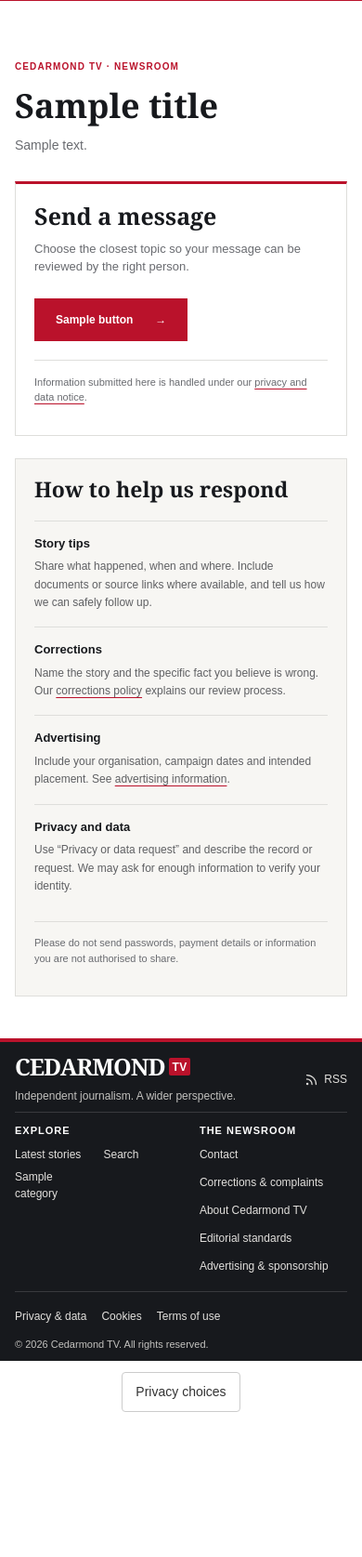
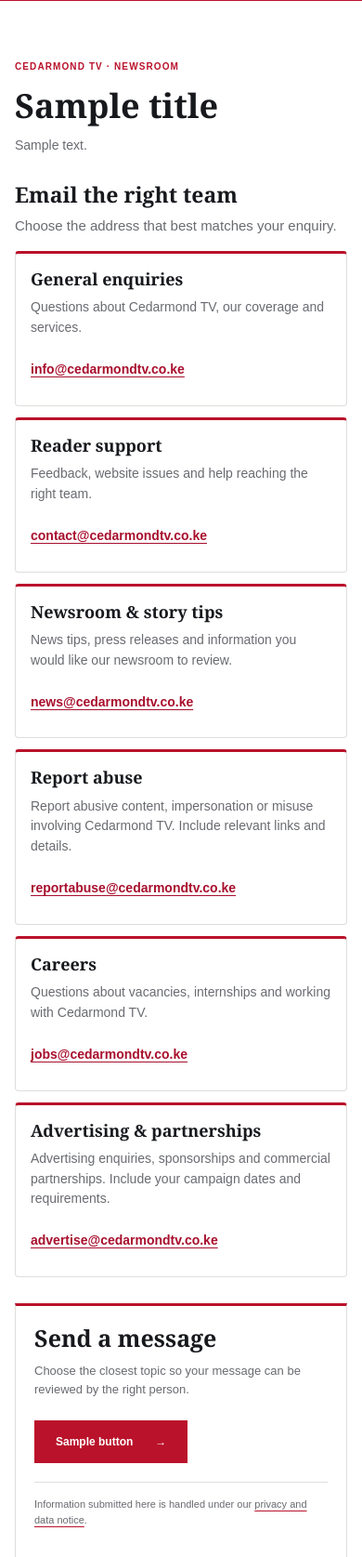
Before and after one commit to cedarmondenterprises/Cedarmondtv.co.ke, a Django app: template templates/news/contact.html in a window 390 px wide. Shown: the part 216-1891 px from the top of the page at 93% size. Before the commit the page ends 1735 px from the top, so only its background shows below. Run offline with Django 5.2, Linux system fonts and the light colour scheme; the template is opened without the code that fills it: most values are stand-ins (such as "Sample title", 1, 10 or a date in 2020).

Commit message:
Add six departmental email contacts with responsive cards

```diff
--- a/news/views.py
+++ b/news/views.py
@@ -374,7 +374,7 @@ def contact(request):
         else:
             form.save(); messages.success(request,'Your message has reached our editorial inbox.'); return redirect('contact')
     title = 'Contact'
-    description = 'Contact Cedarmond TV with a story tip, correction, advertising enquiry, privacy request or feedback.'
+    description = 'Contact Cedarmond TV for news tips, reader support, advertising, careers and general enquiries, or to report abuse.'
     return render(request,'news/contact.html',{'form':form,'title':title,'description':description,'seo_title':f'{title} | Cedarmond TV','seo_description':description,'button':'Send message'})
 
 def page(request,slug):
--- /dev/null
+++ b/static/contact-directory.css
@@ -0,0 +1,12 @@
+.contact-directory{margin:0 0 28px}
+.contact-directory>h2{font-size:25px;line-height:1.25;margin:0 0 8px}
+.contact-directory-intro{margin:0 0 16px;color:var(--muted)}
+.contact-directory-grid{display:grid;grid-template-columns:repeat(3,minmax(0,1fr));gap:14px}
+.contact-email-card{display:flex;flex-direction:column;min-width:0;padding:20px;background:#fff;border:1px solid var(--line);border-top:3px solid var(--red);border-radius:4px}
+.contact-email-card h3{margin:0 0 8px;font-size:18px;line-height:1.3}
+.contact-email-card p{margin:0 0 12px;font-size:14px;line-height:1.55;color:var(--muted)}
+.contact-email-card a{display:flex;align-items:center;min-height:44px;margin-top:auto;color:#a80f2d;font-size:14px;font-weight:600;line-height:1.4;text-decoration:underline;text-underline-offset:3px;overflow-wrap:anywhere}
+.contact-email-card a:hover{color:#75091e}
+.contact-email-card a:focus-visible{outline:3px solid #1d4ed8;outline-offset:4px;border-radius:2px}
+@media(max-width:900px){.contact-directory-grid{grid-template-columns:repeat(2,minmax(0,1fr))}}
+@media(max-width:560px){.contact-directory-grid{grid-template-columns:1fr;gap:12px}.contact-email-card{padding:16px}.contact-directory>h2{font-size:23px}}
--- a/templates/news/contact.html
+++ b/templates/news/contact.html
@@ -1,9 +1,23 @@
 {% extends 'base.html' %}
+{% load static %}
+{% block meta %}<link rel="stylesheet" href="{% static 'contact-directory.css' %}">{% endblock %}
 {% block title %}{{ seo_title }}{% endblock %}
 {% block description %}{{ seo_description }}{% endblock %}
 {% block content %}
 <div class="contact-page">
   <header class="contact-heading"><span class="eyebrow">CEDARMOND TV · NEWSROOM</span><h1>{{ title }}</h1><p>{{ description }}</p></header>
+  <section class="contact-directory" aria-labelledby="contact-directory-title">
+    <h2 id="contact-directory-title">Email the right team</h2>
+    <p class="contact-directory-intro">Choose the address that best matches your enquiry.</p>
+    <div class="contact-directory-grid">
+      <article class="contact-email-card"><h3>General enquiries</h3><p>Questions about Cedarmond TV, our coverage and services.</p><a href="mailto:info@cedarmondtv.co.ke">info@cedarmondtv.co.ke</a></article>
+      <article class="contact-email-card"><h3>Reader support</h3><p>Feedback, website issues and help reaching the right team.</p><a href="mailto:contact@cedarmondtv.co.ke">contact@cedarmondtv.co.ke</a></article>
+      <article class="contact-email-card"><h3>Newsroom & story tips</h3><p>News tips, press releases and information you would like our newsroom to review.</p><a href="mailto:news@cedarmondtv.co.ke">news@cedarmondtv.co.ke</a></article>
+      <article class="contact-email-card"><h3>Report abuse</h3><p>Report abusive content, impersonation or misuse involving Cedarmond TV. Include relevant links and details.</p><a href="mailto:reportabuse@cedarmondtv.co.ke">reportabuse@cedarmondtv.co.ke</a></article>
+      <article class="contact-email-card"><h3>Careers</h3><p>Questions about vacancies, internships and working with Cedarmond TV.</p><a href="mailto:jobs@cedarmondtv.co.ke">jobs@cedarmondtv.co.ke</a></article>
+      <article class="contact-email-card"><h3>Advertising & partnerships</h3><p>Advertising enquiries, sponsorships and commercial partnerships. Include your campaign dates and requirements.</p><a href="mailto:advertise@cedarmondtv.co.ke">advertise@cedarmondtv.co.ke</a></article>
+    </div>
+  </section>
   <div class="contact-layout">
     <section class="contact-form-card" aria-labelledby="contact-form-title">
       <h2 id="contact-form-title">Send a message</h2>
```
